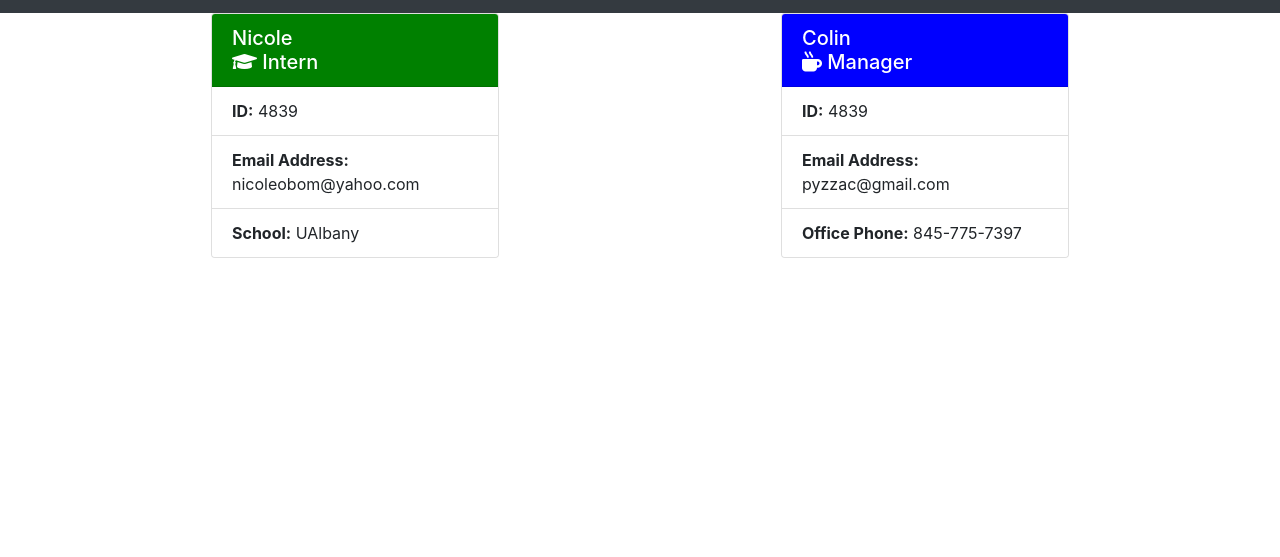
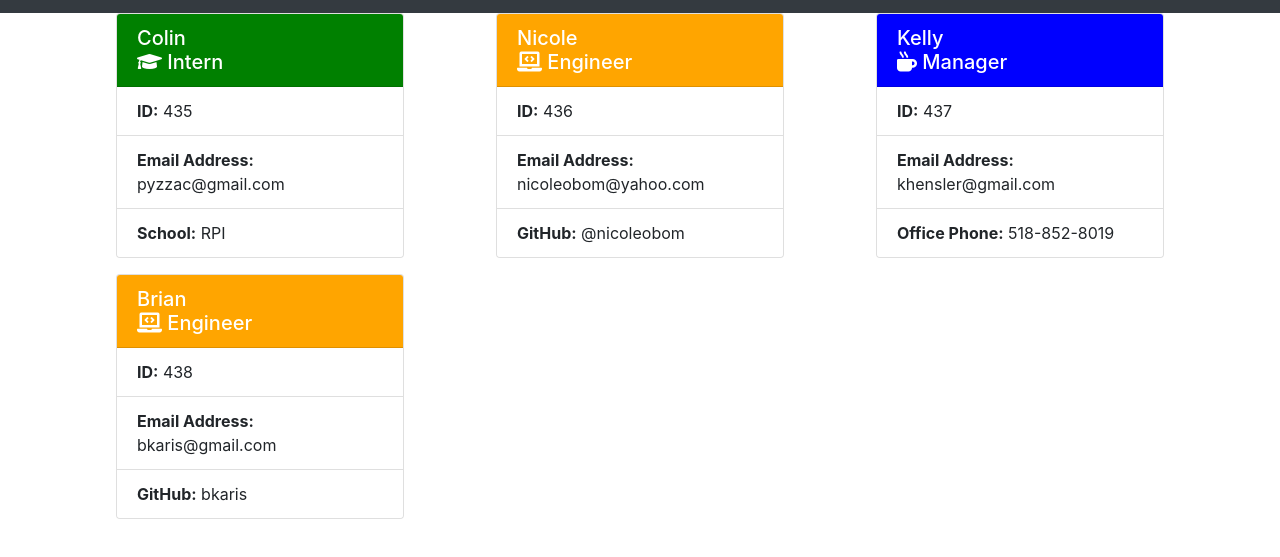
Before and after one commit to nicolepyzza/Team-Roster, a website: page teamRoster.html in a window 1280 px wide. Shown: the part 45-602 px from the top of the page. Drawn offline with nearby package versions, Linux system fonts and the light colour scheme.

Commit message:
adding styling, testing

```diff
--- a/teamRoster.html
+++ b/teamRoster.html
@@ -15,27 +15,51 @@
                     <div class="container">
                         <div class="row">
 
-                            <div class="col-6">
+                            <div class="col-4">
                             <div class="card mx-auto mb-3" style="width: 18rem">
-                            <h5 class="card-header" style="background-color: green; color: white;">Nicole<br><i class="fas fa-graduation-cap"></i></i></i> Intern</h5>
+                            <h5 class="card-header" style="background-color: green; color: white;">Colin<br><i class="fas fa-graduation-cap"></i></i></i> Intern</h5>
                             <ul class="list-group list-group-flush">
-                                <li class="list-group-item"><b>ID:</b> 4839</li>
-                                <li class="list-group-item"><b>Email Address:</b> nicoleobom@yahoo.com</li>
-                                <li class="list-group-item"><b>School:</b> UAlbany</li>
+                                <li class="list-group-item"><b>ID:</b> 435</li>
+                                <li class="list-group-item"><b>Email Address:</b> pyzzac@gmail.com</li>
+                                <li class="list-group-item"><b>School:</b> RPI</li>
                             </ul>
                             </div>
                         </div>
 
-                            <div class="col-6">
+                            <div class="col-4">
                             <div class="card mx-auto mb-3" style="width: 18rem">
-                            <h5 class="card-header" style="background-color: blue; color: white;">Colin<br><i class="fas fa-mug-hot"></i> Manager</h5>
+                            <h5 class="card-header" style="background-color: orange; color: white;">Nicole<br><i class="fas fa-laptop-code"></i></i> Engineer</h5>
                             <ul class="list-group list-group-flush">
-                                <li class="list-group-item"><b>ID:</b> 4839</li>
-                                <li class="list-group-item"><b>Email Address:</b> pyzzac@gmail.com</li>
-                                <li class="list-group-item"><b>Office Phone:</b> 845-775-7397</li>
+                                <li class="list-group-item"><b>ID:</b> 436</li>
+                                <li class="list-group-item"><b>Email Address:</b> nicoleobom@yahoo.com</li>
+                                <li class="list-group-item"><b>GitHub:</b> @nicoleobom</li>
                             </ul>
                             </div>
                         </div>
+
+
+                            <div class="col-4">
+                            <div class="card mx-auto mb-3" style="width: 18rem">
+                            <h5 class="card-header" style="background-color: blue; color: white;">Kelly<br><i class="fas fa-mug-hot"></i> Manager</h5>
+                            <ul class="list-group list-group-flush">
+                                <li class="list-group-item"><b>ID:</b> 437</li>
+                                <li class="list-group-item"><b>Email Address:</b> khensler@gmail.com</li>
+                                <li class="list-group-item"><b>Office Phone:</b> 518-852-8019</li>
+                            </ul>
+                            </div>
+                        </div>
+
+                            <div class="col-4">
+                            <div class="card mx-auto mb-3" style="width: 18rem">
+                            <h5 class="card-header" style="background-color: orange; color: white;">Brian<br><i class="fas fa-laptop-code"></i></i> Engineer</h5>
+                            <ul class="list-group list-group-flush">
+                                <li class="list-group-item"><b>ID:</b> 438</li>
+                                <li class="list-group-item"><b>Email Address:</b> bkaris@gmail.com</li>
+                                <li class="list-group-item"><b>GitHub:</b> bkaris</li>
+                            </ul>
+                            </div>
+                        </div>
+
 
                         </div>
                         </div>
```
Also changed, not shown: style.css (added).
